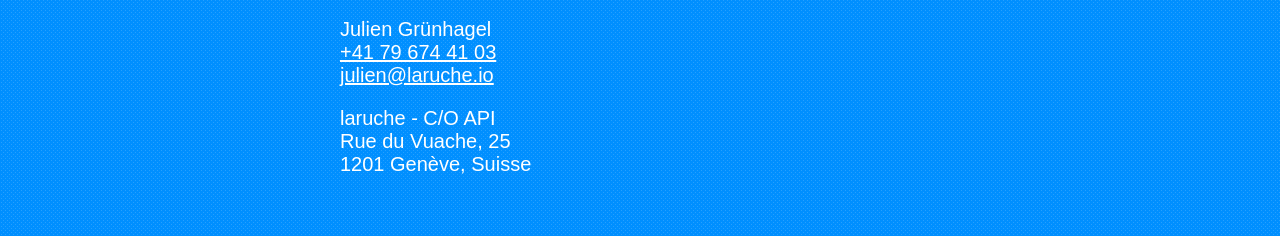
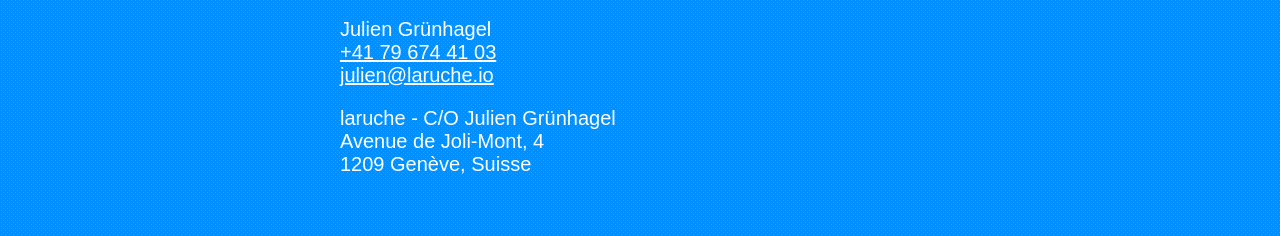
Before and after one commit to larucheio/laruche.io, a Jekyll site: the page built from index.html, in a window 1280 px wide. Shown: the part 1389-1625 px from the top of the page. Built offline with Jekyll 4.4.1, drawn with Linux system fonts in a browser that asks for light colours.

Commit message:
Update the address

```diff
--- a/index.html
+++ b/index.html
@@ -78,11 +78,11 @@
       <a href="mailto:julien@laruche.io" itemprop="email">julien@laruche.io</a>
     </p>
     <p itemprop="address" itemscope itemtype="http://schema.org/PostalAddress">
-      <span itemprop="name">laruche - C/O API</span>
+      <span itemprop="name">laruche - C/O Julien Grünhagel</span>
       <br>
-      <span itemprop="streetAddress">Rue du Vuache, 25</span>
+      <span itemprop="streetAddress">Avenue de Joli-Mont, 4</span>
       <br>
-      <span itemprop="postalCode">1201</span> <span itemprop="addressLocality">Genève, Suisse</span>
+      <span itemprop="postalCode">1209</span> <span itemprop="addressLocality">Genève, Suisse</span>
     </p>
   </section>
 </main>
```
